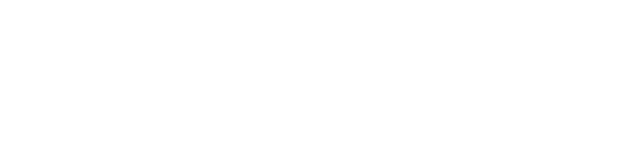
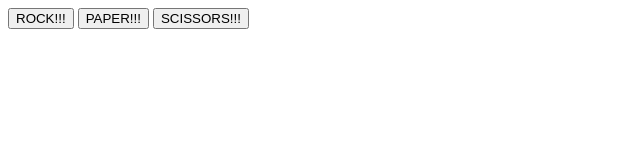
Before and after one commit to GITerG01N/Roshambo-2-Electric-Boogaloo, a plain HTML site: page index.html in a window 1280 px wide. Shown: the whole page, without its empty margins (0-640 px from the left). Drawn offline with Linux system fonts and the light colour scheme.

Commit message:
Add buttons

```diff
--- a/index.html
+++ b/index.html
@@ -5,6 +5,11 @@
         <title>Roshambo</title>
     </head>
     <body>
+        <div>
+            <button id="rock">ROCK!!!</button>
+            <button id="paper">PAPER!!!</button>
+            <button id="scissors">SCISSORS!!!</button>
+        </div>
         <script src="roshambo.js"></script>
     </body>
 </html>
```
